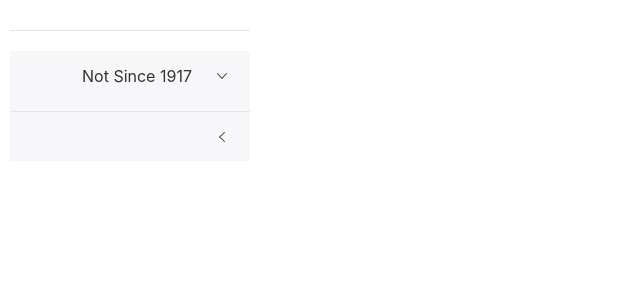
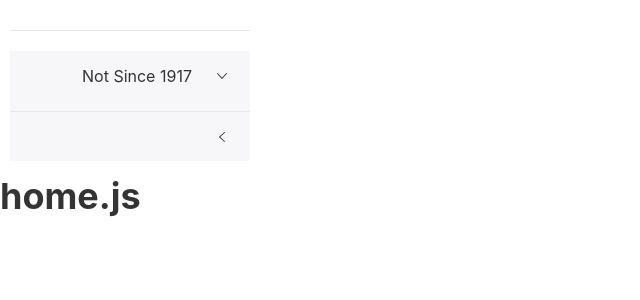
Before and after one commit to boyerst/aggregator1, a React (Create React App) app: page / in a window 1280 px wide. Shown: the top 300 px of the page, without its empty margins (0-640 px from the left). Built offline with nearby package versions, Linux system fonts and the light colour scheme; some icons are missing.

Commit message:
Add AppLayout, Home, Parts components + implement routing

```diff
--- a/src/App.js
+++ b/src/App.js
@@ -1,9 +1,7 @@
 import './App.css'
-import { Sidenav, Nav, Toggle } from 'rsuite';
-import PageIcon from '@rsuite/icons/Page';
-import { useState } from "react"
-import { BrowserRouter as Router, Routes, Route, Link, Outlet, Navigate, useParams, useNavigate } from 'react-router-dom';
-import { seriesPartOne } from "./data"
+import { BrowserRouter as Router } from 'react-router-dom';
+import AppLayout from './AppLayout'
+
 
 
 
@@ -11,8 +9,6 @@ import { seriesPartOne } from "./data"
 
 function App() {
 
-  const [expanded, setExpanded] = useState(true);
-  const [activeKey, setActiveKey] = useState('1');
 
 
 
@@ -21,26 +17,7 @@ function App() {
 
 
     <Router>
-      <div style={{ width: 240, padding: 10 }}>
-
-        <hr />
-        <Sidenav expanded={expanded}>
-          <Sidenav.Body>
-            <Nav activeKey={activeKey} onSelect={setActiveKey}>
-              <Nav.Menu placement="rightStart" eventKey="1" title="Not Since 1917" icon={<PageIcon />}>
-
-                {seriesPartOne.map((part, index) => {
-                  return (
-                    <Nav.Item eventKey={index} key={index}>{part.title}</Nav.Item>
-                  )
-                })}
-
-              </Nav.Menu>
-            </Nav>
-          </Sidenav.Body>
-          <Sidenav.Toggle expanded={expanded} onToggle={expanded => setExpanded(expanded)} />
-        </Sidenav>
-      </div>
+      <AppLayout />
     </Router>
   );
 }
--- /dev/null
+++ b/src/AppLayout.js
@@ -0,0 +1,55 @@
+import './App.css'
+import { Sidenav, Nav, Toggle } from 'rsuite';
+import PageIcon from '@rsuite/icons/Page';
+import { useState } from "react"
+import { BrowserRouter as Router, Routes, Route, Link, Outlet, Navigate, useParams, useNavigate } from 'react-router-dom';
+import { seriesPartOne } from "./data"
+import Parts from "./Pages/parts"
+import Home from "./Pages/home"
+
+
+
+
+
+function AppLayout() {
+
+  const [expanded, setExpanded] = useState(true);
+  const [activeKey, setActiveKey] = useState('1');
+
+
+
+  return (
+         // <code>App Name</code>
+
+
+    <>
+      <div style={{ width: 240, padding: 10 }}>
+
+        <hr />
+        <Sidenav expanded={expanded}>
+          <Sidenav.Body>
+            <Nav activeKey={activeKey} onSelect={setActiveKey}>
+              <Nav.Menu placement="rightStart" eventKey="1" title="Not Since 1917" icon={<PageIcon />}>
+
+                {seriesPartOne.map((part, index) => {
+                  return (
+                      <Nav.Item href="/parts" eventKey={index} key={index}>{part.title}</Nav.Item>
+                  )
+                })}
+              </Nav.Menu>
+            </Nav>
+          </Sidenav.Body>
+          <Sidenav.Toggle expanded={expanded} onToggle={expanded => setExpanded(expanded)} />
+        </Sidenav>
+      </div>
+      <Routes>
+        <Route path="/" element={<Home />}/>
+        <Route path="/parts" element={<Parts />}/>
+      </Routes>
+
+    </>
+
+  );
+}
+
+export default AppLayout;
--- /dev/null
+++ b/src/Pages/home.js
@@ -0,0 +1,17 @@
+import React from "react"
+import "../App.css"
+
+
+
+function Home() {
+
+
+  return (
+    <div>
+      <h2>home.js</h2>
+
+    </div>
+  )
+}
+
+export default Home
--- a/src/Pages/parts.js
+++ b/src/Pages/parts.js
@@ -0,0 +1,30 @@
+import React from "react"
+import { useParams } from "react-router-dom"
+import "../App.css"
+import { seriesPartOne } from "../data"
+// import Iframe from 'react-iframe'
+
+
+function Parts() {
+
+  console.log("seriesPartOne in Parts.js: ", seriesPartOne)
+  // console.log(location.pathname)
+
+
+  // const { slug } = useParams()
+  // const part = seriesParts[slug]
+
+
+  // const { title, rumble } = part
+
+  return (
+    <div>
+      <h2>parts.js</h2>
+      {/*<h3>{title}</h3>*/}
+      {/*<Iframe class="rumble" width="640" height="360" src="https://rumble.com/embed/vsk5rv/?pub=4&start=5338" frameborder="0" allowfullscreen />*/}
+      {/*<Iframe class="rumble" width="640" height="360" src={rumble} frameborder="0" allowfullscreen />  */}
+    </div>
+  )
+}
+
+export default Parts
```
